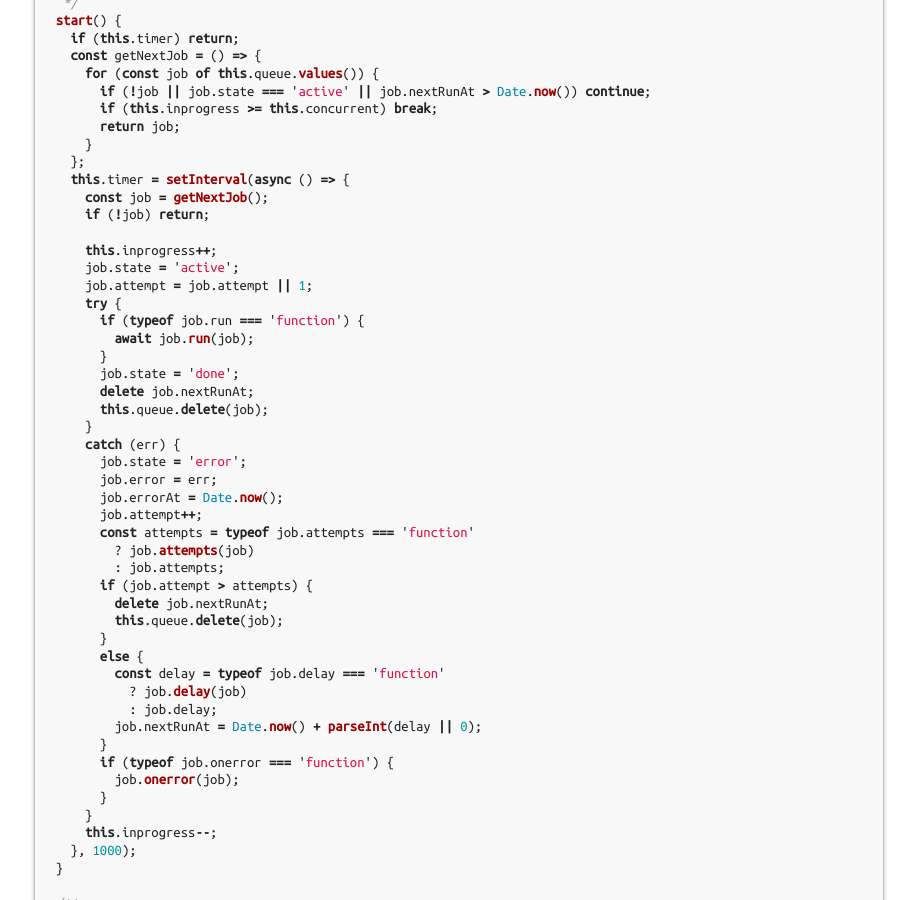
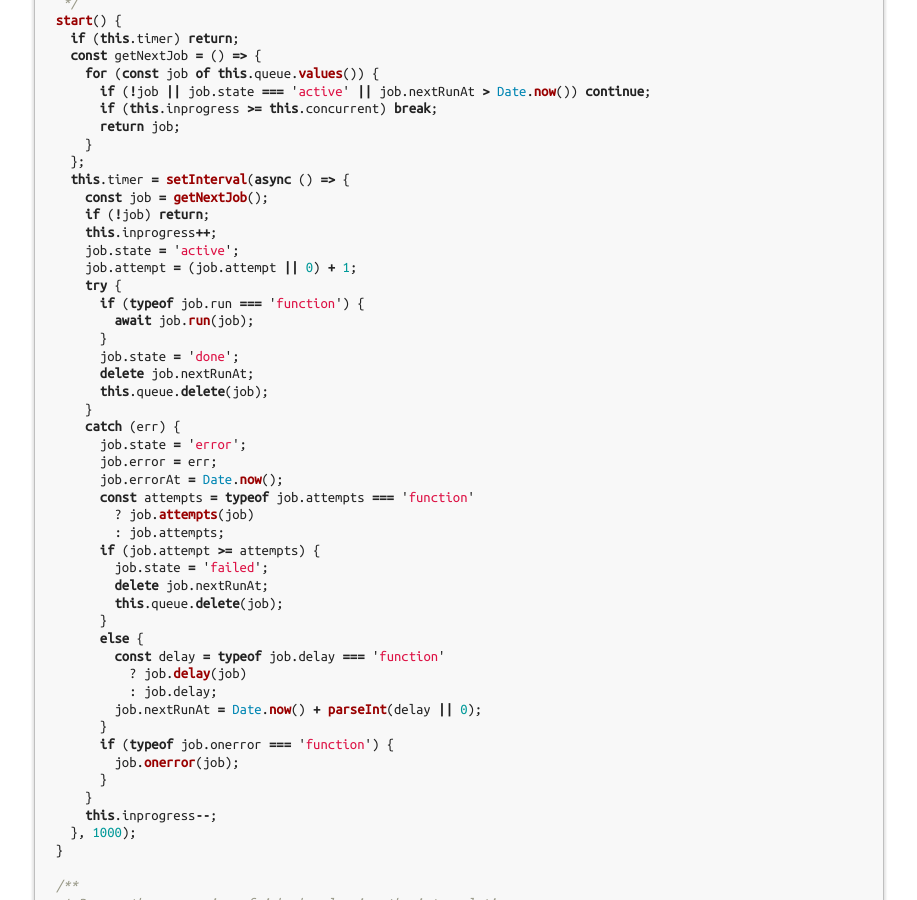
Before and after one commit to meefik/meefik.github.io, a Jekyll site: the page built from _posts/2024-01-14-task-dispatcher.md, in a window 1280 px wide and 900 px high, scrolled down 2185 px. Shown: the whole window, without its empty margins (181-1098 px from the left). Built offline with Jekyll 4.4.1, drawn with Linux system fonts in a browser that asks for light colours; comment, search, counter and statistics services are not loaded.

Commit message:
Fix code in the post

```diff
--- a/_posts/2024-01-14-task-dispatcher.md
+++ b/_posts/2024-01-14-task-dispatcher.md
@@ -98,10 +98,9 @@ export default class Dispatcher {
     this.timer = setInterval(async () => {
       const job = getNextJob();
       if (!job) return;
-
       this.inprogress++;
       job.state = 'active';
-      job.attempt = job.attempt || 1;
+      job.attempt = (job.attempt || 0) + 1;
       try {
         if (typeof job.run === 'function') {
           await job.run(job);
@@ -114,11 +113,11 @@ export default class Dispatcher {
         job.state = 'error';
         job.error = err;
         job.errorAt = Date.now();
-        job.attempt++;
         const attempts = typeof job.attempts === 'function'
           ? job.attempts(job)
           : job.attempts;
-        if (job.attempt > attempts) {
+        if (job.attempt >= attempts) {
+          job.state = 'failed';
           delete job.nextRunAt;
           this.queue.delete(job);
         }
```
